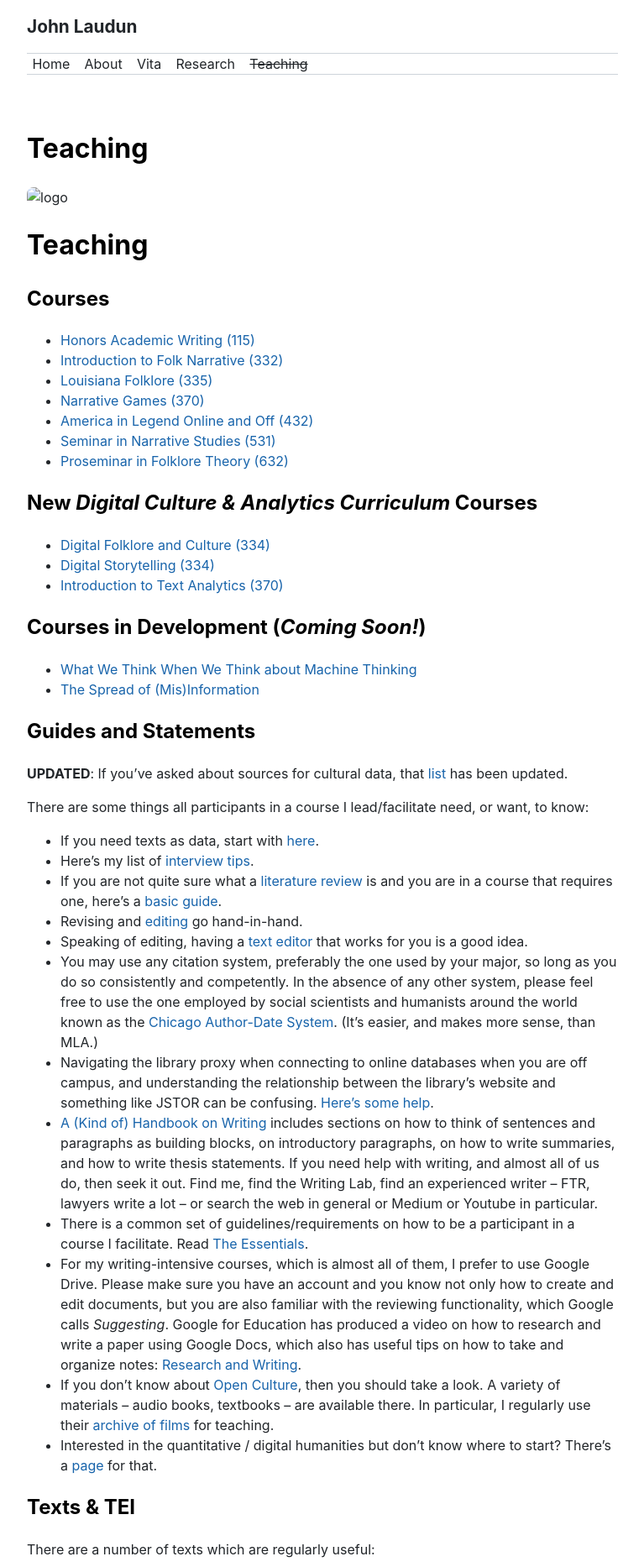
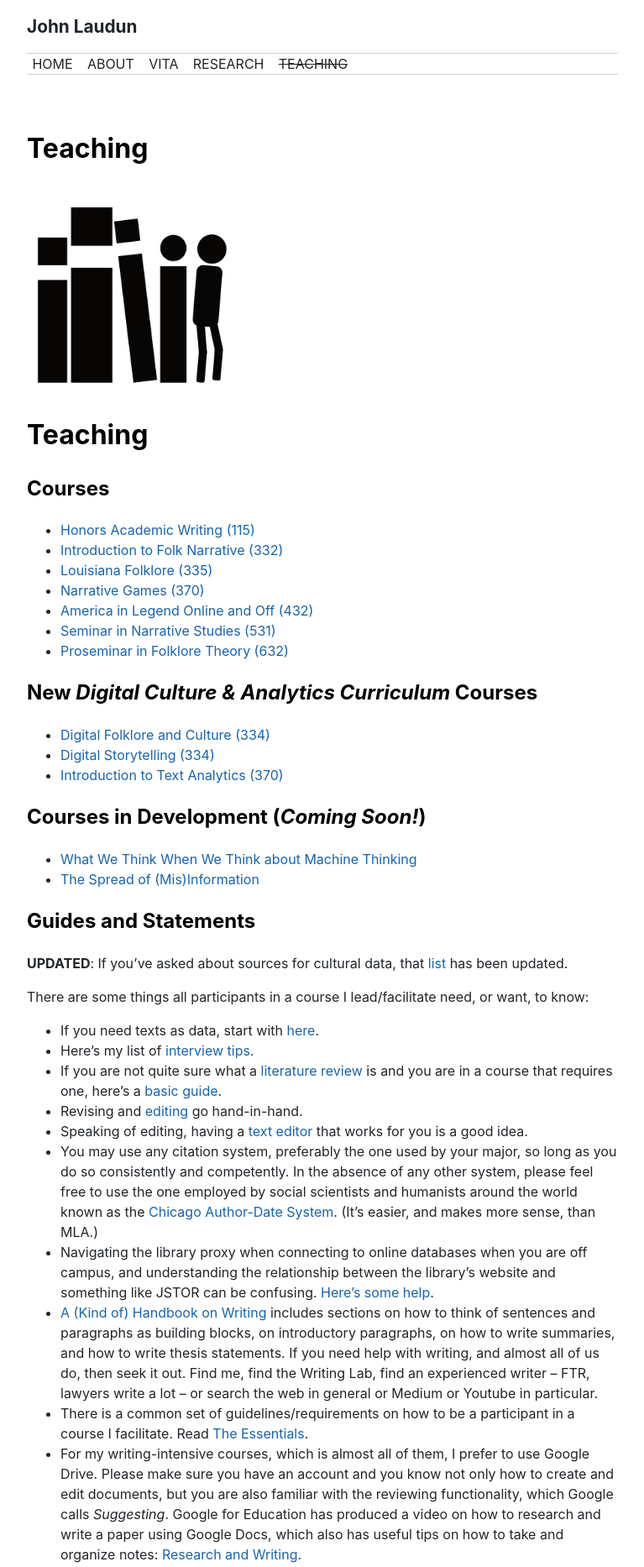
Before and after one commit to johnlaudun/jln, a Jekyll site: the page built from teaching/index.md, in a window 1280 px wide. Shown: the top 1866 px of the page at 84% size, without its empty margins (256-1023 px from the left). Built offline with Jekyll 4.4.1, drawn with Linux system fonts in a browser that asks for light colours; nearby versions of some CDN libraries.

Commit message:
Not sure what's happening.

```diff
--- a/_config.yml
+++ b/_config.yml
@@ -20,19 +20,6 @@
 posts_list_limit         : 15    # Define how many posts should be shown in the list beneath the post(s)
 excerpt_separator: <!--more-->   # Use <!--more--> in your posts to generate an excerpt and a teaser
 
-#   Choose one of the following color schemes. Available color schemes:
-#  - simplicity
-#  - gloom
-#  - glowfish
-#  - legacy
-#  - yule
-
-color_scheme: simplicity
-
-#   Choose one of the following font combinations:
-#
-#   import is necessary to import the font from google
-#   the settings for the fonts are used in /assets/css/simplicity.scss
 font:
   import: 'Source+Code+Pro|Source+Sans+Pro:400,400italic,700,700italic'
 #  import: 'Titillium+Web:400,400italic,700,700italic'
@@ -64,16 +51,6 @@
       layout: page      # Set default layout to page
       show_meta: false  # Hide metadata for all pages
       comments: false
-      author: 'Moritz »mo.« Sauer'     # Default author for pages
-  -
-    scope:
-      path: ''
-      type: 'posts'
-    values:
-      layout: page      # Set default layout to page
-      show_meta: true   # Show metadata for all posts
-      comments: false
-      author: 'Moritz »mo.« Sauer'     # Default author for posts
 
 # Verify Website to Webmaster Tools
 # google_site_verification   : ''
--- a/_layouts/home.html
+++ b/_layouts/home.html
@@ -21,7 +21,7 @@
         {% if post.description %}
           {{ post.description | strip_html }}
         {% else %}
-          {{ post.excerpt | strip_html }}
+          {{ post.content }}
         {% endif %}
       </p>
     </div>
--- a/_sass/monophase/_layout.scss
+++ b/_sass/monophase/_layout.scss
@@ -43,6 +43,7 @@
   border-top: 1px solid var(--border-color);
   border-bottom: 1px solid var(--border-color);
   list-style: none;
+  text-transform: uppercase;
 
   li {
     display: inline-block;
--- a/teaching/index.md
+++ b/teaching/index.md
@@ -3,7 +3,7 @@
 layout: page
 ---
 
-<img src="{{site.url}}/assets/images/jlnet.png" alt="logo" width="250">
+<img src="{{site.url}}/media/jlnet.png" alt="logo" width="250">
 
 # Teaching
 
```
